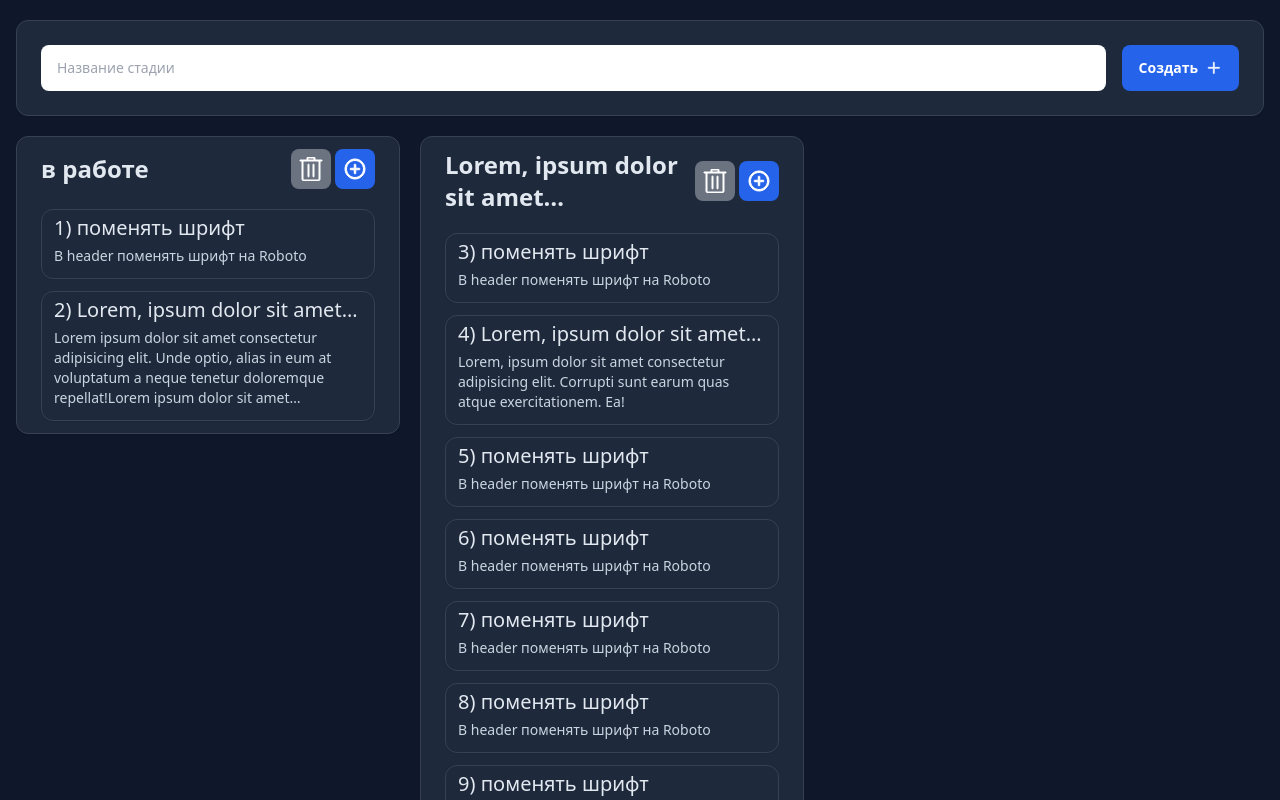
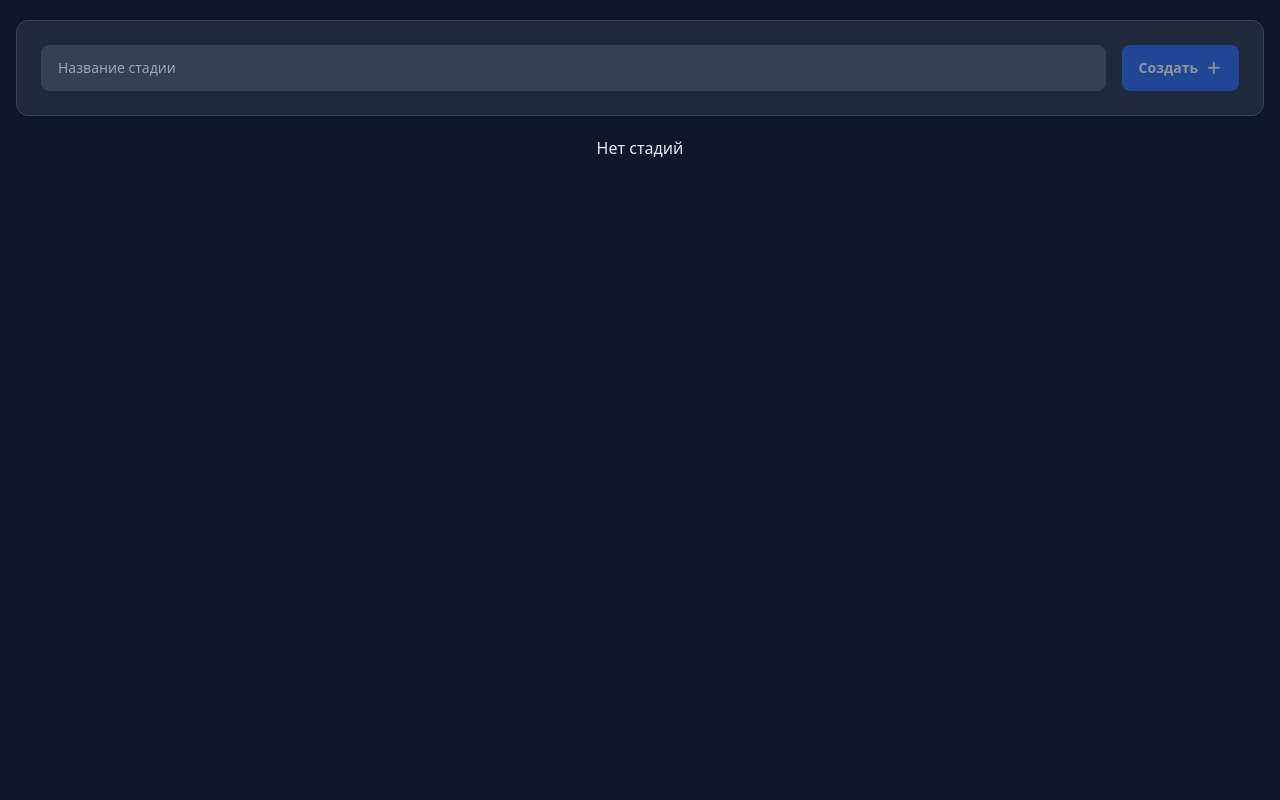
Before and after one commit to yan-kahanov/kanban, a Vue app: page / in a window 1280 px wide. Built offline with nearby package versions, Linux system fonts and the light colour scheme.

Commit message:
refined columns

```diff
--- a/src/App.vue
+++ b/src/App.vue
@@ -3,7 +3,7 @@ import { RouterView } from 'vue-router'
 </script>
 
 <template>
-  <div class="h-full overflow-auto bg-slate-900 text-slate-200">
+  <div class="h-full bg-slate-900 text-slate-200">
     <RouterView />
   </div>
 </template>
--- a/src/modules/kanban/components/KanbanColumnItem.vue
+++ b/src/modules/kanban/components/KanbanColumnItem.vue
@@ -1,14 +1,25 @@
 <script setup>
 import { ButtonUi, CardUi } from '@/ui/'
-import { KanbanTaskList } from '.';
+import { KanbanTaskList } from '.'
+import { useColumnsStore } from '@/stores/columns'
+import { ref } from 'vue';
 
-defineProps({
+const props = defineProps({
   column: { type: Object }
 })
+
+const columnsStore = useColumnsStore()
+const columnEl = ref()
+const { removeColumn } = columnsStore
+
+const handleRemoveColumn = () => {
+  columnEl.value.$el.className = 'transition-all overflow-hidden w-0 p-0 border-none opacity-0'
+  setTimeout(() => removeColumn(props.column.id), 150)
+}
 </script>
 
 <template>
-  <card-ui class="flex-shrink-0 h-max w-96 py-3">
+  <card-ui class="flex-shrink-0 h-max w-96 py-3" ref="columnEl">
     <div class="flex justify-between items-center gap-2">
       <div
         class="text-2xl font-semibold overflow-hidden"
@@ -21,7 +32,7 @@ defineProps({
         {{ column.title }}
       </div>
       <div class="flex gap-1 shrink-0">
-        <button-ui color="gray" class="w-10 h-10">
+        <button-ui @click="handleRemoveColumn" color="gray" class="w-10 h-10">
           <svg
             width="24"
             height="24"
@@ -56,6 +67,6 @@ defineProps({
         ></button-ui>
       </div>
     </div>
-    <kanban-task-list :tasks="column.tasks"/>
+    <kanban-task-list :column-id="column.id" />
   </card-ui>
 </template>
--- a/src/modules/kanban/components/KanbanColumnList.vue
+++ b/src/modules/kanban/components/KanbanColumnList.vue
@@ -1,44 +1,21 @@
 <script setup>
-import {KanbanColumnItem} from '../components';
+import { KanbanColumnItem } from '../components'
+import { useColumnsStore } from '@/stores/columns'
 
-const columns = [
-  {
-    id: 1,
-    title: 'в работе',
-    tasks: [
-      { id: 1, title: 'поменять шрифт', text: 'В header поменять шрифт на Roboto' },
-      {
-        id: 2,
-        title:
-          'Lorem, ipsum dolor sit amet consectetur adipisicing elit. Corrupti sunt earum quas atque exercitationem. Ea!',
-        text: 'Lorem ipsum dolor sit amet consectetur adipisicing elit. Unde optio, alias in eum at voluptatum a neque tenetur doloremque repellat!Lorem ipsum dolor sit amet consectetur adipisicing elit. Unde optio, alias in eum at voluptatum a neque tenetur doloremque repellat!'
-      }
-    ]
-  },
-  {
-    id: 2,
-    title:
-      'Lorem, ipsum dolor sit amet consectetur adipisicing elit. Corrupti sunt earum quas atque exercitationem. Ea!',
-    tasks: [
-      { id: 3, title: 'поменять шрифт', text: 'В header поменять шрифт на Roboto' },
-      {
-        id: 4,
-        title:
-          'Lorem, ipsum dolor sit amet consectetur adipisicing elit. Corrupti sunt earum quas atque exercitationem. Ea!',
-        text: 'Lorem, ipsum dolor sit amet consectetur adipisicing elit. Corrupti sunt earum quas atque exercitationem. Ea!'
-      },
-      { id: 5, title: 'поменять шрифт', text: 'В header поменять шрифт на Roboto' },
-      { id: 6, title: 'поменять шрифт', text: 'В header поменять шрифт на Roboto' },
-      { id: 7, title: 'поменять шрифт', text: 'В header поменять шрифт на Roboto' },
-      { id: 8, title: 'поменять шрифт', text: 'В header поменять шрифт на Roboto' },
-      { id: 9, title: 'поменять шрифт', text: 'В header поменять шрифт на Roboto' },
-    ]
-  }
-]
+const columnsStore = useColumnsStore()
 </script>
 
 <template>
-  <div class="flex flex-nowrap gap-5 mt-5 pb-4">
-    <kanban-column-item v-for="column in columns" :column="column" :key="column.id"/>
+  <div class="flex flex-nowrap gap-5 mt-5 pb-4 overflow-auto">
+    <div v-if="columnsStore.columns.length" class="contents">
+      <kanban-column-item
+        v-for="column in columnsStore.columns"
+        :column="column"
+        :key="column.id"
+      />
+    </div>
+    <div v-else class="w-full text-center">
+      Нет стадий
+    </div>
   </div>
 </template>
--- a/src/modules/kanban/components/KanbanNewColumn.vue
+++ b/src/modules/kanban/components/KanbanNewColumn.vue
@@ -1,11 +1,22 @@
 <script setup>
+import { useColumnsStore } from '@/stores/columns'
 import { ButtonUi, InputUi, CardUi } from '@/ui/'
+import { ref } from 'vue'
+
+const columnsStore = useColumnsStore()
+const { addColumn } = columnsStore
+const column = ref('')
+
+const createColumn = () => {
+  addColumn({ id: new Date().getTime(), title: column.value })
+  column.value = ''
+}
 </script>
 
 <template>
   <card-ui class="flex gap-4 p-5">
-    <input-ui type="text" placeholder="Название стадии" />
-    <button-ui class="shrink-0">
+    <input-ui v-model="column" type="text" placeholder="Название стадии" />
+    <button-ui class="shrink-0" :disabled="!column.length" @click="createColumn">
       Создать
       <svg
         class="flex-shrink-0 w-4 h-4"
--- a/src/modules/kanban/components/KanbanTaskItem.vue
+++ b/src/modules/kanban/components/KanbanTaskItem.vue
@@ -8,7 +8,8 @@ defineProps({
 
 <template>
   <card-ui
-    class="bg-slate-700 hover:bg-slate-600 cursor-pointer pt-1 pb-3 px-3"
+    class="hover:bg-slate-600 cursor-pointer pt-1 pb-3 px-3"
+    bgColor="bg-slate-700"
   >
     <div class="text-xl truncate">{{ task.id }}{{ ')' }} {{ task.title }}</div>
     <div
--- a/src/modules/kanban/components/KanbanTaskList.vue
+++ b/src/modules/kanban/components/KanbanTaskList.vue
@@ -1,13 +1,18 @@
 <script setup>
+import { computed } from 'vue';
 import { KanbanTaskItem } from '.';
+import { useTasksStore } from '@/stores/tasks'
 
-defineProps({
-  tasks: { type: Object }
+const props = defineProps({
+  columnId: { type: Number }
 })
+
+const tasksStore = useTasksStore()
+const filteredList = computed(() => tasksStore.tasks.filter(task => task.columnId === props.columnId))
 </script>
 
 <template>
   <div class="mt-5 flex flex-col gap-3">
-    <KanbanTaskItem v-for="task in tasks" :key="task.id" :task="task"/>
+    <KanbanTaskItem v-for="task in filteredList" :key="task.id" :task="task"/>
   </div>
 </template>
--- /dev/null
+++ b/src/stores/columns.js
@@ -0,0 +1,16 @@
+import { defineStore } from 'pinia'
+
+export const useColumnsStore = defineStore('columns', {
+  state: () => ({ columns: [] }),
+  actions: {
+    setColumns(columns){
+      this.setColumns = columns
+    },
+    addColumn(column){
+      this.columns = [...this.columns, column]
+    },
+    removeColumn(columnId){
+      this.columns = this.columns.filter(column => column.id !== columnId)
+    }
+  },
+})
--- /dev/null
+++ b/src/stores/tasks.js
@@ -0,0 +1,8 @@
+import { defineStore } from 'pinia'
+
+export const useTasksStore = defineStore('tasks', {
+  state: () => ({ tasks: [] }),
+  actions: {
+
+  },
+})
--- a/src/ui/ButtonUi.vue
+++ b/src/ui/ButtonUi.vue
@@ -12,7 +12,7 @@ const colors = {
 <template>
   <button
     type="button"
-    class="py-3 px-4 flex justify-center items-center gap-x-2 text-sm font-semibold rounded-lg border border-transparent text-white disabled:opacity-50 disabled:pointer-events-none focus:outline-none focus:ring-1 focus:ring-gray-600 transition-all"
+    class="py-3 px-4 flex justify-center items-center gap-x-2 text-sm font-semibold rounded-lg border border-transparent text-white disabled:opacity-50 disabled:pointer-events-none transition-all"
     :class="[colors[color]]"
   >
     <slot></slot>
--- a/src/ui/CardUi.vue
+++ b/src/ui/CardUi.vue
@@ -1,6 +1,14 @@
+<script setup>
+defineProps({
+  bgColor: { type: String, default: 'bg-slate-800' }
+})
+</script>
+
 <template>
   <div
-    class="border rounded-xl shadow-sm p-6 bg-slate-800 border-gray-700 transition-all"
+    ref="cardEl"
+    class="border rounded-xl shadow-sm p-6 border-gray-700 transition-all"
+    :class="`${bgColor}`"
   >
     <slot></slot>
   </div>
--- a/src/ui/InputUi.vue
+++ b/src/ui/InputUi.vue
@@ -1,3 +1,15 @@
+<script setup>
+defineProps({
+  modelValue: { type: String, default: '' }
+})
+defineEmits(['update:modelValue'])
+</script>
+
 <template>
-    <input type="text" class="py-3 px-4 block w-full border-gray-200 rounded-lg text-sm focus:border-blue-500 focus:ring-blue-500 disabled:opacity-50 disabled:pointer-events-none dark:bg-slate-700 dark:border-gray-700 dark:text-gray-400 dark:focus:ring-gray-600">
+  <input
+    :value="modelValue"
+    @input="(e) => $emit('update:modelValue', e.target.value)"
+    type="text"
+    class="py-3 px-4 border block w-full border-gray-200 rounded-lg text-sm hover:border-blue-500 focus:border-blue-500 disabled:opacity-50 disabled:pointer-events-none bg-slate-700 border-gray-700 text-gray-400 outline-none transition-all"
+  />
 </template>
```
Also changed, not shown: src/styles/tailwind.css.
